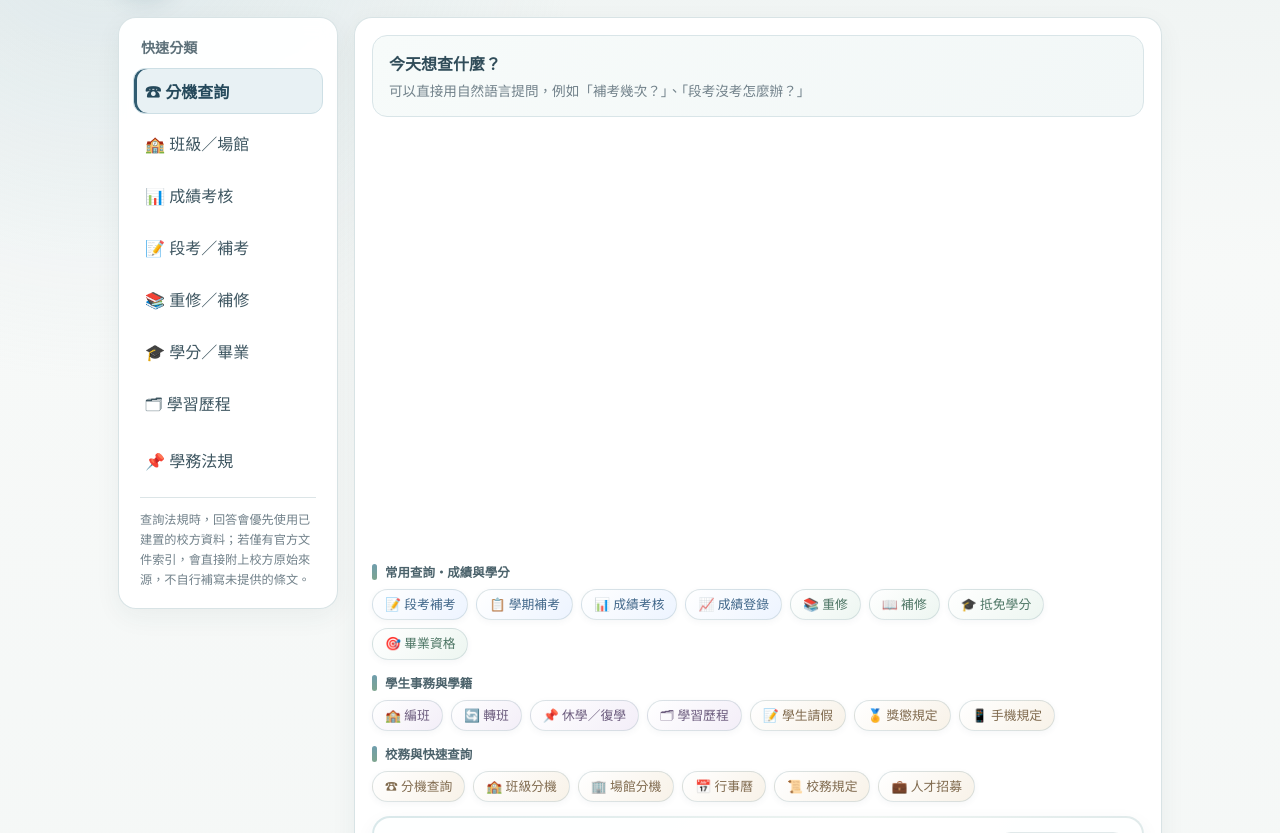
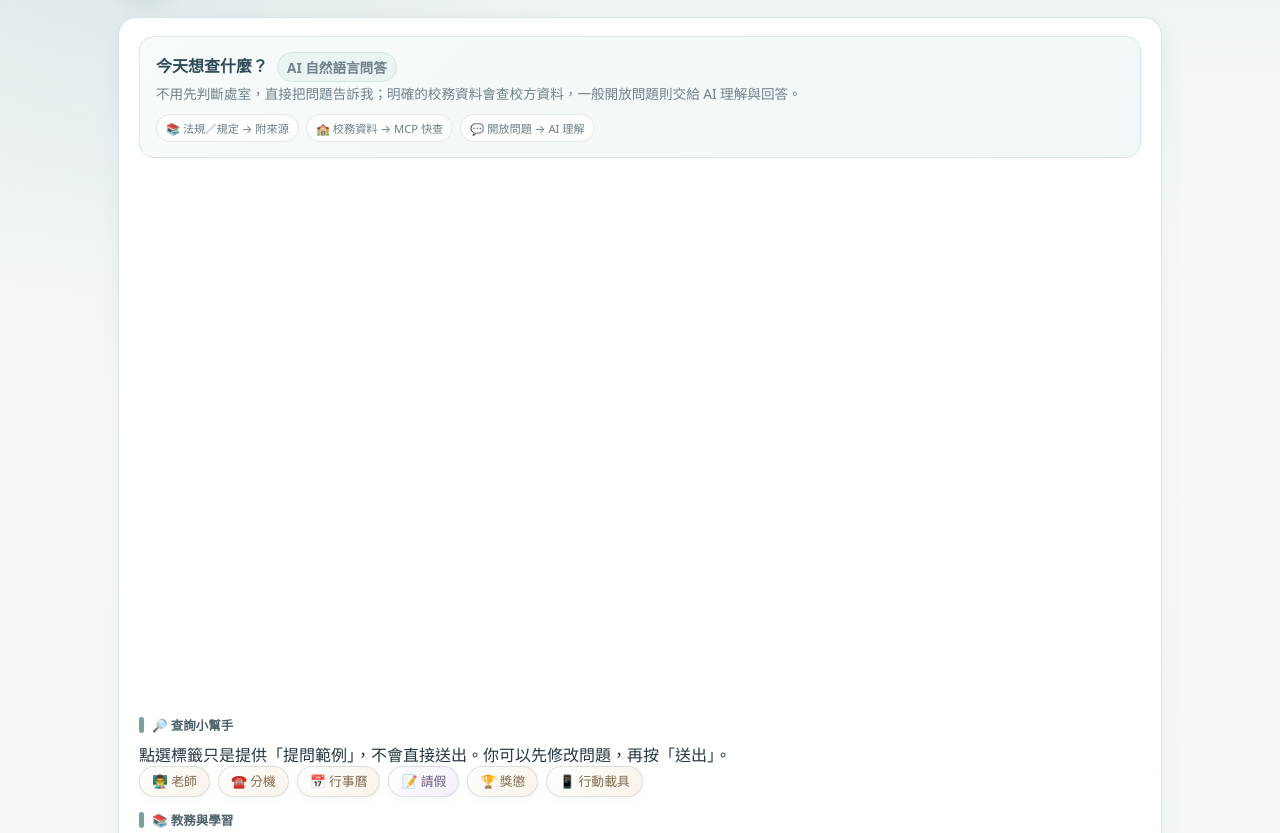
Before and after one commit to lxl-0212/ykvs-ai-assistant, a website: page public/index.html in a window 1280 px wide. Shown: the part 95-928 px from the top of the page. Drawn offline with Linux system fonts and the light colour scheme.

Commit message:
Add files via upload

```diff
--- a/public/index.html
+++ b/public/index.html
@@ -32,7 +32,7 @@ main{width:min(1080px,100%);margin:auto;padding:24px 18px 40px}
   box-shadow:0 9px 24px rgba(49,93,114,.20);border:1px solid rgba(255,255,255,.5)}
 h1{font-size:clamp(1.3rem,3vw,1.8rem);letter-spacing:-.02em;margin:0;font-weight:760}.sub{margin:5px 0 0;color:var(--muted);font-size:.88rem}
 .status{white-space:nowrap;background:var(--success-soft);color:var(--success);border:1px solid #d3e6dc;border-radius:999px;padding:7px 12px;font-size:.78rem;font-weight:650}
-.grid{display:grid;grid-template-columns:220px 1fr;gap:16px;align-items:start}
+.grid{display:grid;grid-template-columns:1fr;gap:16px;align-items:start}
 .card{background:rgba(255,255,255,.96);border:1px solid rgba(210,222,225,.85);border-radius:18px;box-shadow:0 8px 26px rgba(39,61,70,.06);backdrop-filter:blur(8px)}
 .side{padding:14px;height:max-content;position:sticky;top:14px}.side h2{font-size:.88rem;margin:5px 8px 11px;color:#5d7079;font-weight:700}
 .nav{display:grid;gap:6px}.nav button{width:100%;text-align:left;border:1px solid transparent;background:transparent;color:#3e5661;
@@ -40,24 +40,24 @@ h1{font-size:clamp(1.3rem,3vw,1.8rem);letter-spacing:-.02em;margin:0;font-weight
 .nav button:hover{background:#f3f7f6;border-color:#dce7e4;color:var(--primary-strong);transform:translateX(1px)}
 .nav button.active{background:var(--primary-soft);border-color:#cddfe5;color:var(--primary-strong);font-weight:700;box-shadow:inset 3px 0 0 var(--primary)}
 .side .note{margin:14px 7px 4px;padding-top:12px;border-top:1px solid var(--line);font-size:.76rem;line-height:1.65;color:var(--muted)}
-.chat{padding:17px}.welcome{padding:15px 16px;border:1px solid #d9e5e8;background:linear-gradient(135deg,#f7fbfa,#f2f7f7);
-  border-radius:15px;margin-bottom:12px}.welcome strong{display:block;margin-bottom:4px;color:#304c59}.welcome span{color:var(--muted);font-size:.85rem}
-#log{height:min(54vh,560px);min-height:330px;overflow:auto;padding:2px 3px 12px;scrollbar-width:thin;scrollbar-color:#c8d5d8 transparent}
+.chat{padding:18px 20px}.welcome{padding:15px 16px;border:1px solid #d9e5e8;background:linear-gradient(135deg,#f7fbfa,#f2f7f7);
+  border-radius:15px;margin-bottom:12px}.welcome strong{display:block;margin-bottom:4px;color:#304c59}.welcome span{color:var(--muted);font-size:.85rem}.welcome-title{display:flex;align-items:center;gap:9px;flex-wrap:wrap}.mode-badge{display:inline-flex;align-items:center;padding:4px 9px;border-radius:999px;background:#eaf4f2;border:1px solid #d3e7e1;color:#4f7568;font-size:.7rem;font-weight:700}.mode-hints{display:flex;flex-wrap:wrap;gap:7px;margin-top:10px}.mode-hints span{padding:5px 9px;border-radius:999px;background:rgba(255,255,255,.8);border:1px solid #e0e9e8;color:#6d7d84;font-size:.7rem}
+#log{height:min(68vh,760px);min-height:460px;overflow:auto;padding:2px 3px 12px;scrollbar-width:thin;scrollbar-color:#c8d5d8 transparent}
 .msg{margin:9px 0;padding:12px 14px;border-radius:14px;white-space:pre-wrap;overflow-wrap:anywhere;line-height:1.72}
 .user{background:var(--primary-soft);margin-left:14%;border:1px solid #d2e1e6;color:#294653}.assistant{background:#fff;border:1px solid #e1e8e9;margin-right:6%;box-shadow:var(--shadow-sm)}
 .meta{color:#7a8a91;font-size:.74rem;margin-bottom:4px;font-weight:700}
 .tag-section{margin:2px 0 14px}.tag-section-title{display:flex;align-items:center;gap:8px;margin:0 0 8px;color:#4b626b;font-size:.78rem;font-weight:750}.tag-section-title:before{content:'';width:5px;height:16px;border-radius:99px;background:linear-gradient(180deg,#6f9dad,#7ea58f)}
 .quick-tags,.examples{display:flex;flex-wrap:wrap;gap:8px;margin:0}.examples{margin-top:0}.examples button,.quick-tag{position:relative;overflow:hidden;border:1px solid rgba(120,150,160,.25);background:linear-gradient(135deg,#fff 0%,#f7faf9 52%,#edf4f2 100%);color:#4d6870;border-radius:999px;padding:7px 12px;cursor:pointer;font:inherit;font-size:.8rem;line-height:1.2;transition:transform .18s ease,box-shadow .18s ease,border-color .18s ease;box-shadow:0 2px 6px rgba(70,100,105,.055)}
-.examples button:hover,.quick-tag:hover{transform:translateY(-1px);border-color:rgba(82,130,140,.38);box-shadow:0 5px 12px rgba(70,100,105,.10)}
+.examples button:hover,.quick-tag:hover{transform:translateY(-1px);border-color:rgba(82,130,140,.38);box-shadow:0 5px 12px rgba(70,100,105,.10)}.quick-tag.selected{border-color:#4d8aa0;box-shadow:0 0 0 3px rgba(77,138,160,.10),0 5px 12px rgba(70,100,105,.10)}
 .quick-tag.score{background:linear-gradient(135deg,#fff,#edf4ff);color:#41678a}.quick-tag.credit{background:linear-gradient(135deg,#fff,#edf6f1);color:#4c7564}.quick-tag.student{background:linear-gradient(135deg,#fff,#f3eef8);color:#6b5b7d}.quick-tag.other{background:linear-gradient(135deg,#fff,#f8f2e8);color:#806b4f}
 .composer{position:relative;margin-top:10px;padding:2px;border-radius:18px;background:linear-gradient(135deg,#d9e8ea,#eef4f1,#d4e2e5);box-shadow:0 7px 20px rgba(52,80,89,.055)}
 .composer-inner{background:rgba(255,255,255,.98);border-radius:16px;padding:14px 14px 11px}.composer-head{display:flex;justify-content:space-between;align-items:center;gap:10px;margin:0 2px 8px}.composer-label{font-size:.83rem;font-weight:750;color:#3d5661;display:flex;align-items:center;gap:7px}.composer-label .dot{width:7px;height:7px;border-radius:50%;background:linear-gradient(135deg,#6f9dad,#7ea58f);box-shadow:0 0 0 4px #edf5f3}.composer-tip{font-size:.72rem;color:#8a999f;background:#f4f7f7;border:1px solid #e1e9ea;padding:4px 8px;border-radius:999px}
 textarea{display:block;width:100%;min-height:108px;resize:vertical;padding:13px 14px;border:1px solid #d2dee1;border-radius:13px;font:inherit;line-height:1.65;background:linear-gradient(180deg,#fcfefe,#f6faf9);color:var(--ink);transition:border-color .2s ease,box-shadow .2s ease,background .2s ease;outline:none}
 textarea::placeholder{color:#a5b1b5}textarea:hover{border-color:#b9cbd0}textarea:focus{border-color:#78a1ad;background:#fff;box-shadow:0 0 0 4px rgba(82,130,140,.10),0 8px 22px rgba(60,90,100,.08)}
 .actions{display:flex;justify-content:space-between;align-items:center;gap:10px;margin-top:10px;padding:0 1px}.actions button{position:relative;overflow:hidden;border:0;border-radius:12px;padding:10px 18px;color:#fff;background:linear-gradient(135deg,#416f80,#294f60);font:inherit;font-weight:700;cursor:pointer;box-shadow:0 6px 15px rgba(49,93,114,.18);transition:.18s ease}.actions button:hover{transform:translateY(-1px);box-shadow:0 8px 19px rgba(49,93,114,.23)}.actions button:active{transform:translateY(0)}.actions button:disabled{opacity:.55;cursor:wait;transform:none}.actions .clear{border:1px solid #d0dcdf;background:linear-gradient(135deg,#fff,#f4f7f7);color:#526872;box-shadow:none}.actions .clear:hover{background:#f1f6f6}.hint,footer{font-size:.77rem;color:#7a8a91}.ripple{position:absolute;border-radius:50%;transform:scale(0);animation:ripple .55s ease-out;background:rgba(255,255,255,.48);pointer-events:none}@keyframes ripple{to{transform:scale(3.8);opacity:0}}footer{margin-top:13px;line-height:1.6}
-@media(max-width:760px){.grid{grid-template-columns:1fr}.side{position:static}.nav{grid-template-columns:repeat(2,1fr)}.hero{margin-bottom:12px}.chat{padding:13px}.tag-section{margin-bottom:13px}}
+@media(max-width:760px){.grid{grid-template-columns:1fr}.nav{grid-template-columns:repeat(2,1fr)}.hero{margin-bottom:12px}.chat{padding:13px}.tag-section{margin-bottom:13px}}
 @media(max-width:560px){main{padding:12px 9px 24px}.chat{padding:10px}.side{padding:10px}.nav{grid-template-columns:1fr 1fr}
-#log{min-height:280px}.user{margin-left:3%}.assistant{margin-right:2%}.hero{align-items:flex-start}.status{display:none}}
+#log{height:55vh;min-height:360px;max-height:560px}.user{margin-left:3%}.assistant{margin-right:2%}.hero{align-items:flex-start}.status{display:none}}
 </style>
 </head>
 <body>
@@ -71,59 +71,40 @@ textarea::placeholder{color:#a5b1b5}textarea:hover{border-color:#b9cbd0}textarea
 </header>
 
 <div class="grid">
-  <aside class="card side" aria-label="快速分類">
-    <h2>快速分類</h2>
-    <div class="nav">
-      <button class="active" data-query="鶯歌工商生活輔導組分機是多少？">☎ 分機查詢</button>
-      <button data-query="資二忠班級分機是多少？">🏫 班級／場館</button>
-      <button data-query="鶯歌工商學生學習評量補充規定，段考成績如何計算？">📊 成績考核</button>
-      <button data-query="鶯歌工商段考補考規定與申請方式">📝 段考／補考</button>
-      <button data-query="鶯歌工商重修補修有哪些規定？">📚 重修／補修</button>
-      <button data-query="鶯歌工商學生抵免學分規定">🎓 學分／畢業</button>
-      <button data-query="鶯歌工商學生學習歷程檔案作業補充規定">🗂 學習歷程</button>
-      <button data-query="鶯歌工商學生請假規則，病假返校後多久要補辦？">📌 學務法規</button>
-    </div>
-    <div class="note">查詢法規時，回答會優先使用已建置的校方資料；若僅有官方文件索引，會直接附上校方原始來源，不自行補寫未提供的條文。</div>
-  </aside>
 
   <section class="card chat" aria-label="校務資料查詢">
-    <div class="welcome"><strong>今天想查什麼？</strong><span>可以直接用自然語言提問，例如「補考幾次？」、「段考沒考怎麼辦？」</span></div>
+    <div class="welcome">
+      <div class="welcome-title"><strong>今天想查什麼？</strong><span class="mode-badge">AI 自然語言問答</span></div>
+      <span>不用先判斷處室，直接把問題告訴我；明確的校務資料會查校方資料，一般開放問題則交給 AI 理解與回答。</span>
+      <div class="mode-hints" aria-label="查詢模式">
+        <span>📚 法規／規定 → 附來源</span>
+        <span>🏫 校務資料 → MCP 快查</span>
+        <span>💬 開放問題 → AI 理解</span>
+      </div>
+    </div>
     <div id="log" role="log" aria-live="polite" aria-label="對話紀錄"></div>
 
-    <div class="tag-section">
-      <div class="tag-section-title">常用查詢・成績與學分</div>
-      <div class="quick-tags" aria-label="成績與學分查詢">
-        <button class="quick-tag score" data-query="段考補考需要什麼條件？">📝 段考補考</button>
-        <button class="quick-tag score" data-query="學期成績不及格可以補考嗎？">📋 學期補考</button>
-        <button class="quick-tag score" data-query="鶯歌工商學生成績如何計算？">📊 成績考核</button>
-        <button class="quick-tag score" data-query="鶯歌工商成績登錄相關規定">📈 成績登錄</button>
-        <button class="quick-tag credit" data-query="鶯歌工商重修有哪些規定？">📚 重修</button>
-        <button class="quick-tag credit" data-query="鶯歌工商補修有哪些規定？">📖 補修</button>
-        <button class="quick-tag credit" data-query="鶯歌工商抵免學分規定">🎓 抵免學分</button>
-        <button class="quick-tag credit" data-query="鶯歌工商畢業資格與畢業學分規定">🎯 畢業資格</button>
+    <div class="tag-section helper-section">
+      <div class="tag-section-title">🔎 查詢小幫手</div>
+      <div class="helper-note">點選標籤只是提供「提問範例」，不會直接送出。你可以先修改問題，再按「送出」。</div>
+      <div class="quick-tags" aria-label="查詢小幫手提問分類">
+        <button class="quick-tag other" data-query="XXX老師在哪個單位？">👨‍🏫 老師</button>
+        <button class="quick-tag other" data-query="教務處的分機是多少？">☎️ 分機</button>
+        <button class="quick-tag other" data-query="這週有哪些校務行程？">📅 行事曆</button>
+        <button class="quick-tag student" data-query="我今天生病沒辦法到學校，要怎麼請假？">📝 請假</button>
+        <button class="quick-tag other" data-query="學生在什麼情況下會受到獎懲？">🏆 獎懲</button>
+        <button class="quick-tag other" data-query="學生在校使用手機有哪些注意事項？">📱 行動載具</button>
       </div>
     </div>
     <div class="tag-section">
-      <div class="tag-section-title">學生事務與學籍</div>
-      <div class="quick-tags" aria-label="學生事務與學籍查詢">
-        <button class="quick-tag student" data-query="鶯歌工商編班規定">🏫 編班</button>
-        <button class="quick-tag student" data-query="鶯歌工商轉班規定">🔄 轉班</button>
-        <button class="quick-tag student" data-query="鶯歌工商休學與復學規定">📌 休學／復學</button>
-        <button class="quick-tag student" data-query="鶯歌工商學生學習歷程檔案作業補充規定">🗂 學習歷程</button>
-        <button class="quick-tag other" data-query="鶯歌工商學生請假規則">📝 學生請假</button>
-        <button class="quick-tag other" data-query="鶯歌工商獎懲規定">🏅 獎懲規定</button>
-        <button class="quick-tag other" data-query="鶯歌工商手機使用規定">📱 手機規定</button>
-      </div>
-    </div>
-    <div class="tag-section">
-      <div class="tag-section-title">校務與快速查詢</div>
-      <div class="quick-tags" aria-label="校務快速查詢">
-        <button class="quick-tag other" data-query="鶯歌工商生活輔導組分機是多少？">☎ 分機查詢</button>
-        <button class="quick-tag other" data-query="資二忠班級分機是多少？">🏫 班級分機</button>
-        <button class="quick-tag other" data-query="鶯歌工商有哪些場館分機？">🏢 場館分機</button>
-        <button class="quick-tag other" data-query="鶯歌工商行事曆 115-1">📅 行事曆</button>
-        <button class="quick-tag other" data-query="鶯歌工商校務規定">📜 校務規定</button>
-        <button class="quick-tag other" data-query="鶯歌工商人才招募">💼 人才招募</button>
+      <div class="tag-section-title">📚 教務與學習</div>
+      <div class="quick-tags" aria-label="教務與學習提問範例">
+        <button class="quick-tag score" data-query="段考沒參加，可以怎麼處理？">📝 段考／補考</button>
+        <button class="quick-tag score" data-query="學期成績不及格時可以怎麼辦？">📋 成績／評量</button>
+        <button class="quick-tag credit" data-query="重修通常要怎麼辦理？">📚 重修／補修</button>
+        <button class="quick-tag credit" data-query="畢業需要符合哪些學分條件？">🎓 學分／畢業</button>
+        <button class="quick-tag student" data-query="學習歷程要怎麼準備比較好？">🗂 學習歷程</button>
+        <button class="quick-tag student" data-query="如果我想查學務相關法規，可以看哪些資料？">📌 學務法規</button>
       </div>
     </div>
     <div class="composer">
@@ -141,7 +122,7 @@ textarea::placeholder{color:#a5b1b5}textarea:hover{border-color:#b9cbd0}textarea
     </div>
   </section>
 </div>
-<footer>資料以鶯歌工商校方公開文件為基礎；法規、考試與辦理期限如有更新，請以校方最新公告及正式文件為準。</footer>
+<footer>資料以鶯歌工商校方公開文件為基礎；明確校務查詢會優先使用校方資料，開放性問題則交由 AI 進行一般理解與回答。法規、考試與辦理期限如有更新，請以校方最新公告及正式文件為準。</footer>
 </main>
 
 <script>
@@ -184,8 +165,14 @@ async function send(query, fromComposer=false){
 sendBtn.addEventListener('click',()=>send(undefined,true));
 msgEl.addEventListener('keydown',e=>{if(e.key==='Enter'&&(e.ctrlKey||e.metaKey)){e.preventDefault();send(undefined,true)}});
 document.querySelectorAll('[data-query]').forEach(btn=>btn.addEventListener('click',()=>{
-  // 快速分類不強制聚焦輸入框，也不改變目前頁面捲動位置
-  send(btn.dataset.query,false);
+  // 快速標籤是「提問引導」，只把範例放進輸入框，不自動送出。
+  // preventScroll 可避免點標籤後頁面跳到最下面。
+  msgEl.value=btn.dataset.query||'';
+  msgEl.focus({preventScroll:true});
+  try{msgEl.setSelectionRange(msgEl.value.length,msgEl.value.length)}catch{}
+  btn.classList.remove('selected');
+  void btn.offsetWidth;
+  btn.classList.add('selected');
 }));
 document.getElementById('clear').addEventListener('click',()=>{messages.length=0;logEl.replaceChildren();msgEl.focus()});
 
```
Also changed, not shown: README.md.
